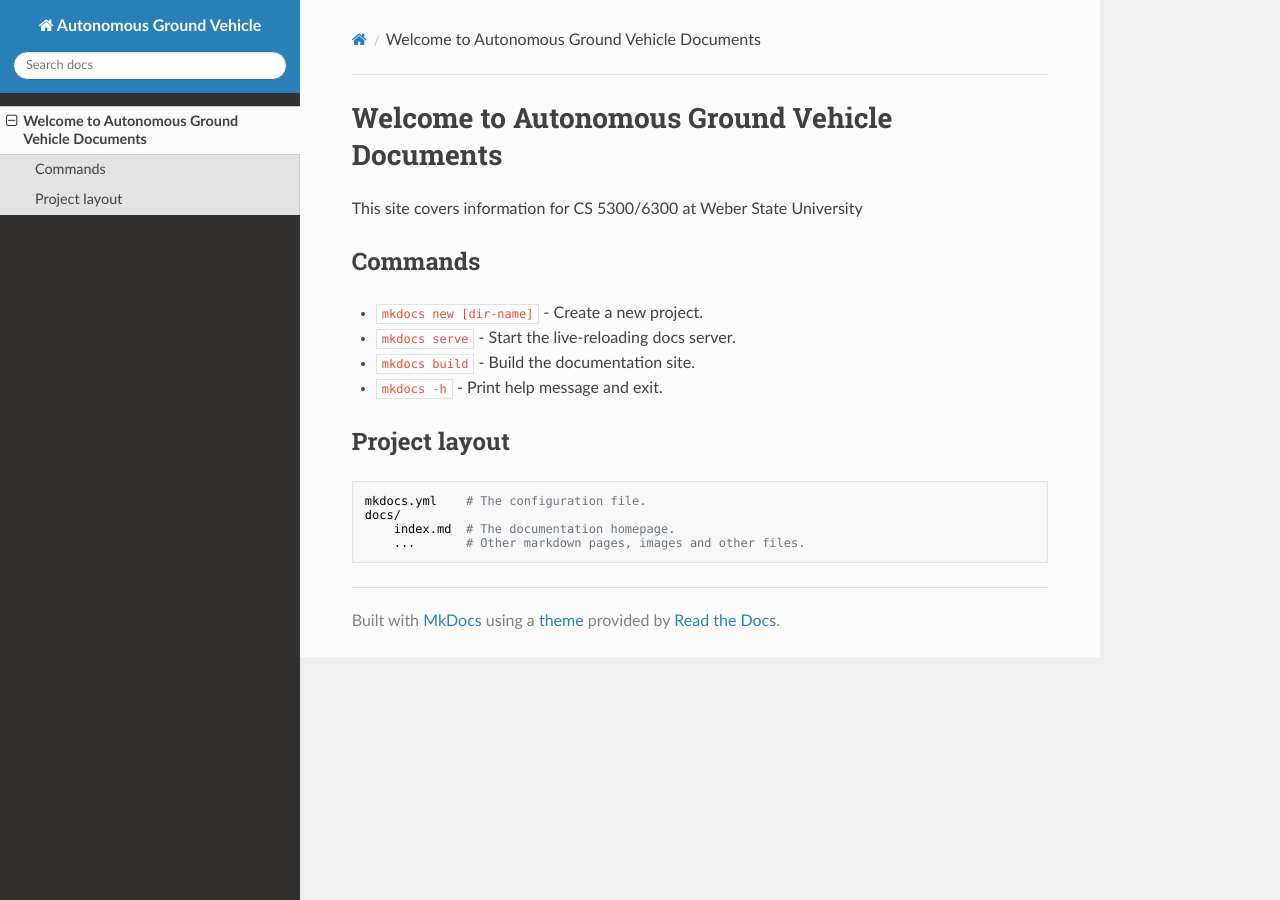
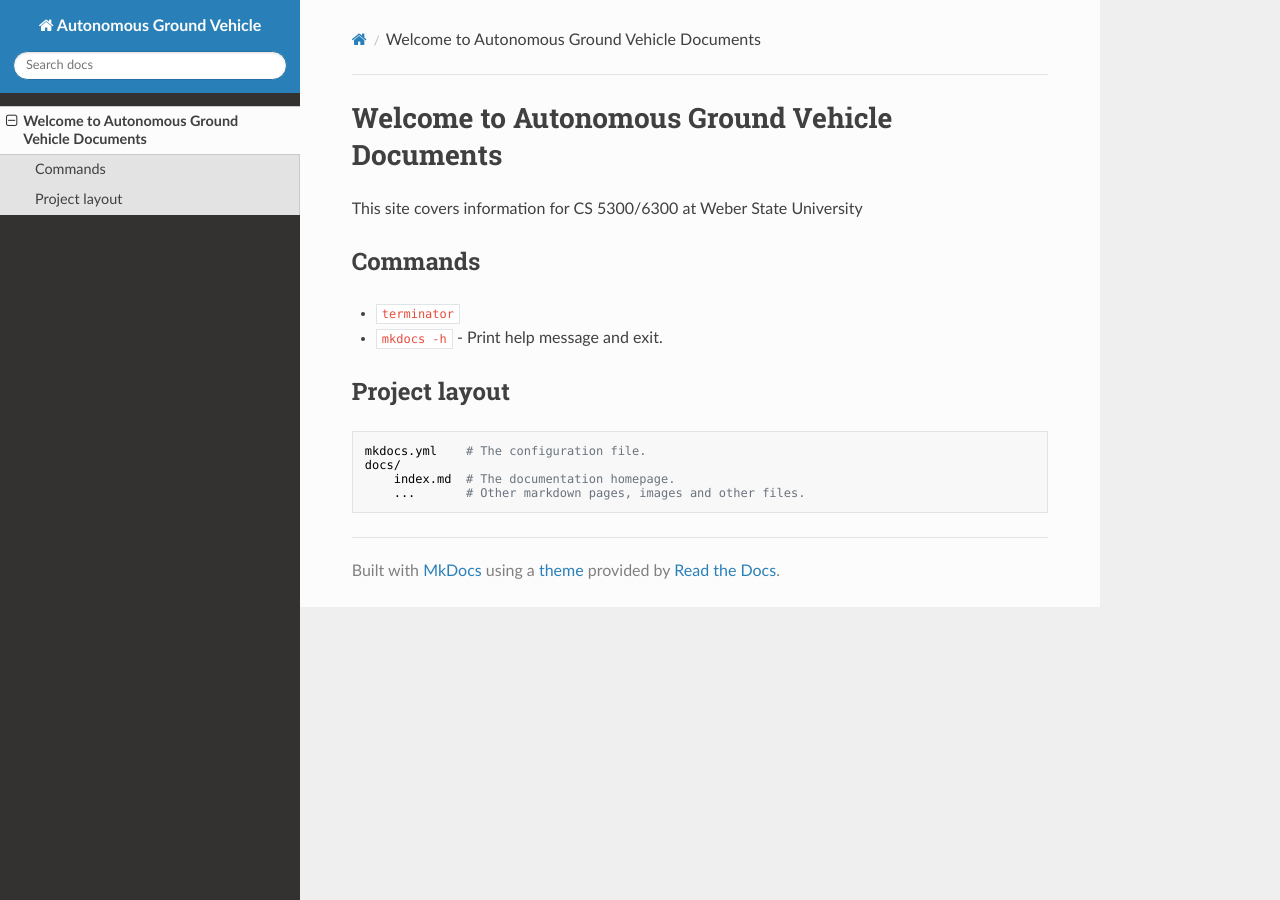
Before and after one commit to Weber-AGV/AGV-docs, an MkDocs documentation site: the page built from docs/index.md, in a window 1280 px wide. Built offline with MkDocs 1.6.1, drawn with Linux system fonts in a browser that asks for light colours; nearby versions of some CDN libraries.

Commit message:
added information on termniator

```diff
--- a/docs/index.md
+++ b/docs/index.md
@@ -4,9 +4,7 @@
 
 ## Commands
 
-* `mkdocs new [dir-name]` - Create a new project.
-* `mkdocs serve` - Start the live-reloading docs server.
-* `mkdocs build` - Build the documentation site.
+* `terminator`
 * `mkdocs -h` - Print help message and exit.
 
 ## Project layout
```
